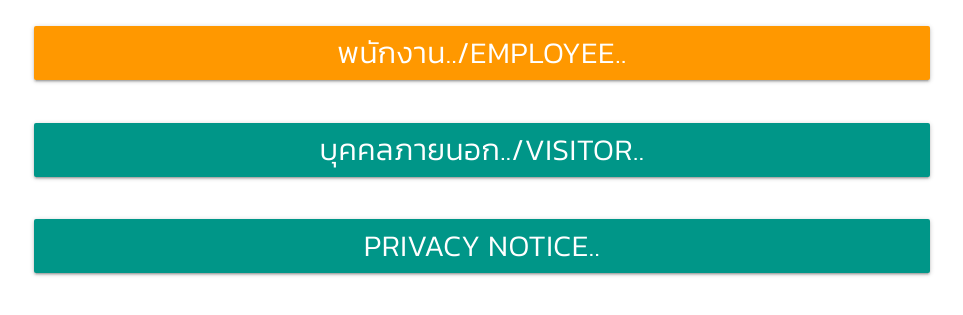
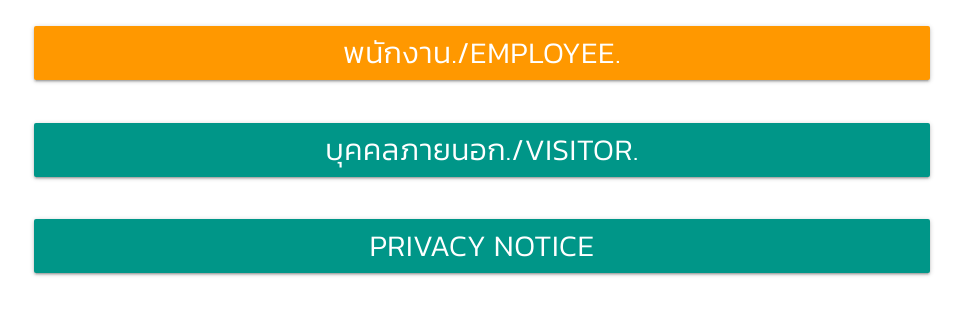
Before and after one commit to nopparat231/form-covid19, a PHP site: page / in a window 1280 px wide. Shown: the part 359-674 px from the top of the page, without its empty margins (158-1121 px from the left). Run offline with PHP 8.4, Linux system fonts and the light colour scheme.

Commit message:
Update Home.php

```diff
--- a/Home.php
+++ b/Home.php
@@ -11,21 +11,21 @@
         <div class="row center">
             <a href="?insider" class="btn-large waves-effect waves-light orange">
                 <!-- <i class="material-icons left">assignment_ind</i> -->
-                พนักงาน../Employee..
+                พนักงาน./Employee.
             </a>
         </div>
         <br>
         <div class="row center">
             <a href="?outsider" class="btn-large waves-effect waves-light teal">
                 <!-- <i class="material-icons left">contacts</i> -->
-                บุคคลภายนอก../Visitor..
+                บุคคลภายนอก./Visitor.
             </a>
         </div>
         <br>
         <div class="row center">
-            <a href="/Privacy.php" class="btn-large waves-effect waves-light teal">
+            <a href="Privacy.php" class="btn-large waves-effect waves-light teal">
                 <!-- <i class="material-icons left">contacts</i> -->
-                Privacy Notice..
+                Privacy Notice
             </a>
         </div>
 
```
